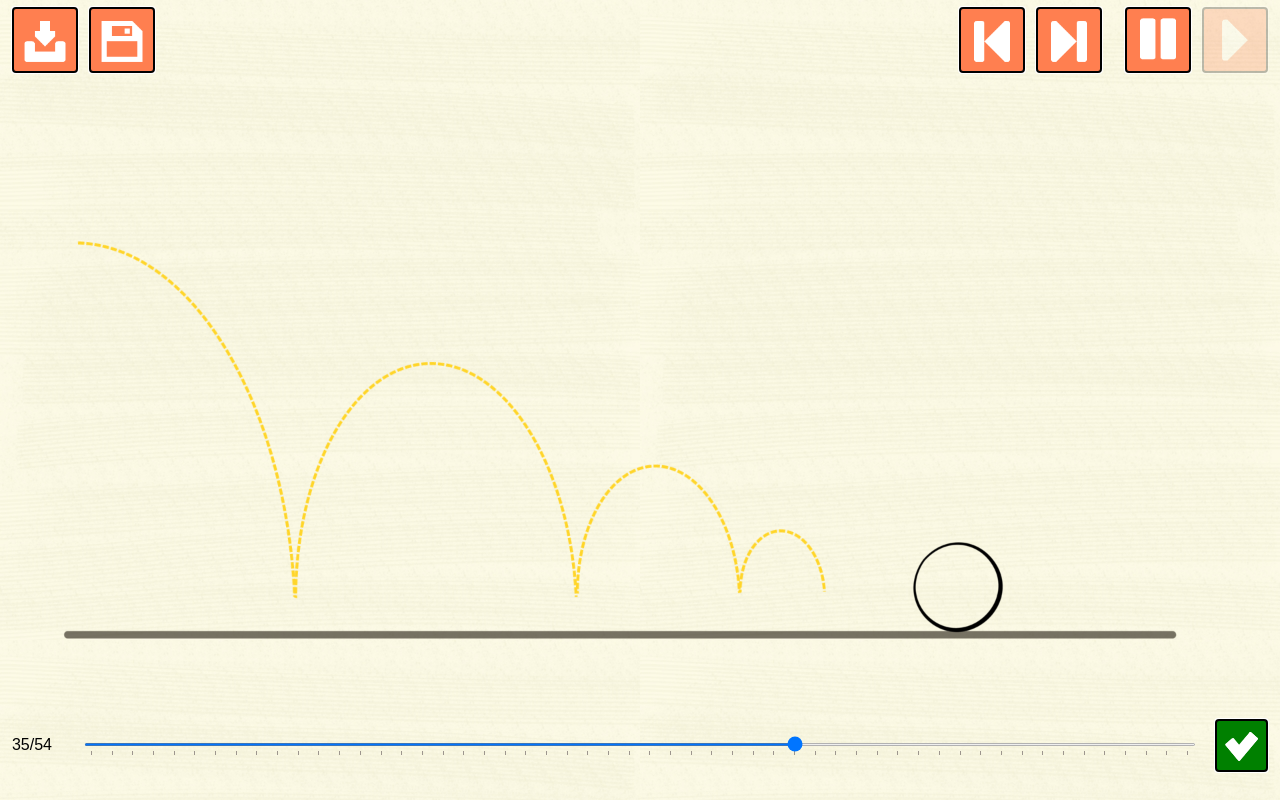
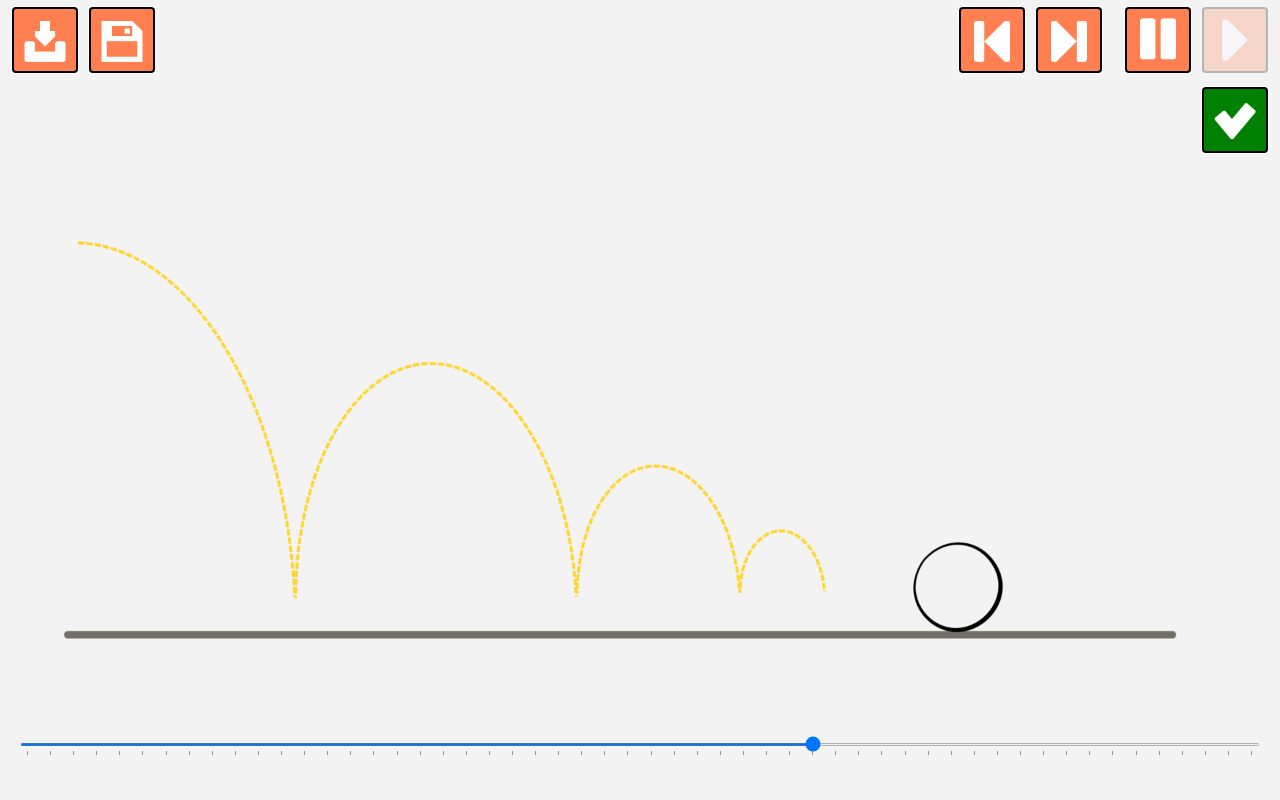
Before and after one commit to Tumo-Product/timing-and-spacing, a plain HTML site: page index.html in a window 1280 px wide. Drawn offline with Linux system fonts and the light colour scheme; animation ran at ten frames a second; files whose address does not match are found by name.

Commit message:
white background

```diff
--- a/index.html
+++ b/index.html
@@ -17,11 +17,6 @@
         </canvas>
 
         <div class="row">
-            <div id="framerate" class="column">
-                <div style="text-align: -webkit-center; align-content: end; height: 100%;">
-                    <p id="crrFrame"> 25/48 </p>
-                </div>
-            </div>
             <div class="column" id="range-container">
                 <div class="__range __range-step">
                     <input value="3" type="range" max="5" min="1" step="1" list="ticks1" id="timeline" oninput="changeValue()">
@@ -29,11 +24,7 @@
                     </datalist>
                 </div>
             </div>
-            <div class="column" id="button-container">
-                <div >
-                    <input type="image" src="./assets/ui/big_x.png"     alt="Submit" class="_uiButton" id="selectBtn">
-                </div>
-            </div>
+
         </div>
 
 
@@ -46,5 +37,6 @@
         <input type="image" src="./assets/ui/previous.png"  alt="Submit" class="_uiButton" id="prevBtn">
         <input type="image" src="./assets/ui/import.png"    alt="Submit" class="_uiButton" id="importBtn">
         <input type="image" src="./assets/ui/save.png"      alt="Submit" class="_uiButton" id="exportBtn">
+        <input type="image" src="./assets/ui/big_x.png"     alt="Submit" class="_uiButton" id="selectBtn">
     </div>
 </body>
--- a/src/frame_timeline.js
+++ b/src/frame_timeline.js
@@ -24,7 +24,6 @@ let generaeOption = (id) => {
 
 let setValue = (val) => {
     timeline.value = val;
-    frameRate.innerHTML = timeline.value + "/" + timeline.max;
 };
 
 let changeValue = () => {
@@ -33,7 +32,6 @@ let changeValue = () => {
     setAnimationState(false);
     console.log(animFr);
     UIManager.btnStateHelper();
-    frameRate.innerHTML = timeline.value + "/" + timeline.max;
 };
 
 //state -> "correct", "wrong", "clear"
--- a/style.css
+++ b/style.css
@@ -1,5 +1,6 @@
 #mainbox {
-    background-image: url(assets/background.jpg);
+  /*  background-image: url(assets/background.jpg); */
+    background-color: #f3f3f3;
     height: 100%;
     width: 100%;
 }
@@ -71,9 +72,10 @@ body {
 }
 
 #selectBtn {
-    width: 80%;
-    top: 1%;
-    left: 1%;
+    width: 5%;
+    position: absolute;
+    top: 11%;
+    right: 1%;
 }
 
 #importBtn {
@@ -109,7 +111,7 @@ body {
 }
 
 #range-container {
-    width: 90%;
+    width: 100%;
     margin-top: 1%;
 }
 
```
